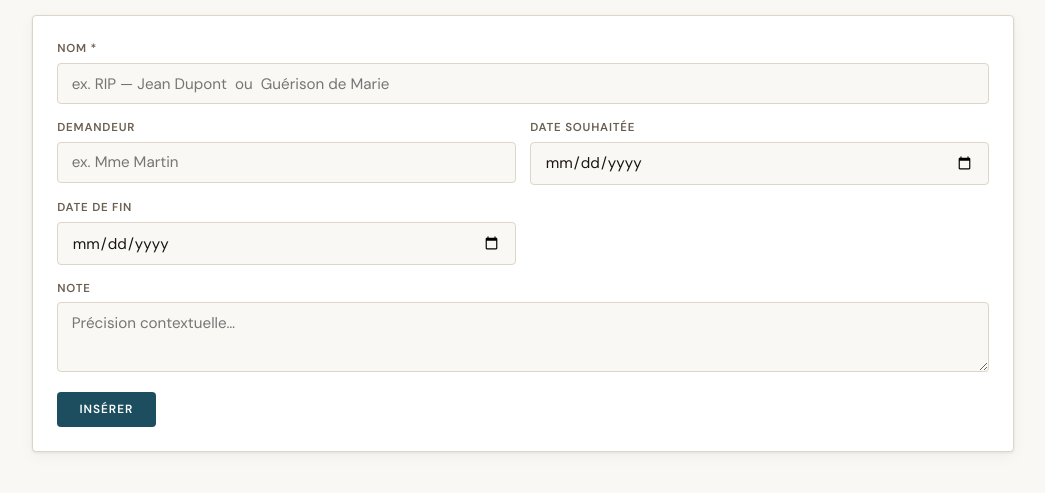
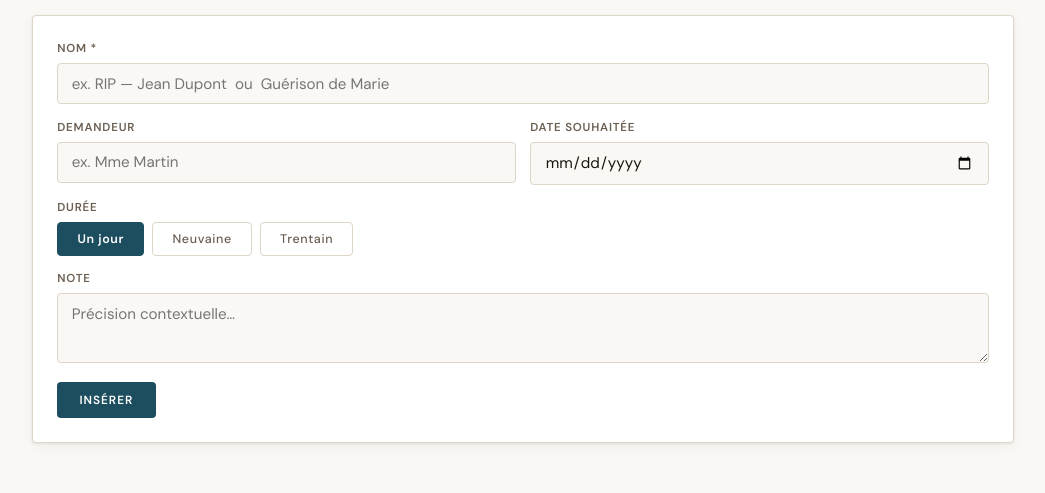
Before and after one commit to jmaidanatz/intention-messe, a FastAPI app: page / in a window 1280 px wide. Shown: the part 162-655 px from the top of the page, without its empty margins (117-1162 px from the left). Run offline with FastAPI, Linux system fonts and the light colour scheme.

Commit message:
Add files via upload

```diff
--- a/app.py
+++ b/app.py
@@ -250,6 +250,40 @@ def trouver_date_libre(depuis: date, map_jour: dict, duree: int = 1) -> Optional
     return None
 
 
+def _trouver_plus_proche(jour: date, map_jour: dict, duree: int, today: date,
+                          max_ecart: int = 60) -> Optional[date]:
+    """
+    Cherche la date libre la plus proche de `jour` en alternant avant et après :
+    J-1, J+1, J-2, J+2, ...  jusqu'à max_ecart jours d'écart.
+    Ne propose pas de date dans le passé (< today).
+    """
+    for ecart in range(1, max_ecart + 1):
+        for signe in (-1, 1):
+            candidate = jour + timedelta(days=signe * ecart)
+            if candidate < today:
+                continue
+            if duree == 1:
+                if est_libre(candidate, map_jour):
+                    return candidate
+            else:
+                # Vérifier que tout le bloc est libre et sans inamovibles/♦
+                ok = True
+                for offset in range(duree):
+                    j = candidate + timedelta(days=offset)
+                    for occ in map_jour.get(j, []):
+                        if occ["fixe"] or est_inamovible(occ, today):
+                            ok = False
+                            break
+                    if not ok:
+                        break
+                if ok:
+                    # Vérifier aussi la capacité pour chaque jour du bloc
+                    if all(est_libre(candidate + timedelta(days=o), map_jour)
+                           for o in range(duree)):
+                        return candidate
+    return None
+
+
 def detect_violations(intentions: list[dict]) -> list[dict]:
     map_jour = build_map_jour(intentions)
     aujourd = date.today()
@@ -445,6 +479,85 @@ async def api_date_libre(req: DateLibreRequest):
 @app.get("/api/violations")
 async def api_violations():
     return detect_violations(await fetch_all_intentions())
+
+
+@app.post("/api/violations/corriger")
+async def api_corriger_violations():
+    """
+    Pour chaque violation future :
+    - identifie les intentions déplaçables (sans ♦, non inamovibles)
+    - les déplace vers la date libre la plus proche de leur date actuelle
+      (cherche d'abord J-1, J+1, J-2, J+2… pour minimiser le décalage)
+    """
+    today = date.today()
+    intentions = await fetch_all_intentions()
+    violations = detect_violations(intentions)   # déjà filtrées ≥ aujourd'hui
+
+    if not violations:
+        return {"ok": True, "deplacements": [], "message": "Aucune violation à corriger."}
+
+    deplacements = []
+    erreurs = []
+
+    for viol in violations:
+        jour_viol = date.fromisoformat(viol["date"])
+        # Recharger après chaque déplacement pour avoir le map_jour à jour
+        intentions_fresh = await fetch_all_intentions(forcer=True)
+        map_jour = build_map_jour(intentions_fresh)
+        occs = map_jour.get(jour_viol, [])
+        cap  = capacite(jour_viol)
+        if len(occs) <= cap:
+            continue   # déjà résolu par un déplacement précédent
+
+        # Identifier les déplaçables : sans ♦, non inamovibles
+        deplacables = sorted(
+            [o for o in occs if not o["fixe"] and not est_inamovible(o, today)],
+            key=lambda o: (o["date_start"], o["id"]),
+            reverse=True   # déplacer les plus récents en premier
+        )
+
+        # Combien faut-il en déplacer ?
+        nb_a_deplacer = len(occs) - cap
+        a_deplacer = deplacables[:nb_a_deplacer]
+
+        if not a_deplacer:
+            erreurs.append({
+                "date": viol["date"],
+                "message": "Toutes les intentions sont fixes ou inamovibles."
+            })
+            continue
+
+        for intention in a_deplacer:
+            duree_int = (intention["date_end"] - intention["date_start"]).days + 1 \
+                        if intention["date_end"] else 1
+
+            # Chercher la date libre la plus proche (alternance avant/après)
+            intentions_fresh2 = await fetch_all_intentions(forcer=True)
+            map_fresh = build_map_jour(intentions_fresh2)
+            nouvelle_date = _trouver_plus_proche(jour_viol, map_fresh, duree_int, today)
+
+            if nouvelle_date is None:
+                erreurs.append({
+                    "date": viol["date"],
+                    "message": f"Impossible de replacer « {intention['nom']} » — aucune date libre trouvée."
+                })
+                continue
+
+            new_end = (nouvelle_date + timedelta(days=duree_int - 1)) if duree_int > 1 else None
+            await notion_update_date(intention["id"], nouvelle_date, new_end)
+            deplacements.append({
+                "nom":           intention["nom"],
+                "demandeur":     intention["demandeur"],
+                "ancienne_date": intention["date_start"].isoformat(),
+                "nouvelle_date": nouvelle_date.isoformat(),
+                "ecart_jours":   abs((nouvelle_date - jour_viol).days),
+            })
+
+    return {
+        "ok":          len(erreurs) == 0,
+        "deplacements": deplacements,
+        "erreurs":      erreurs,
+    }
 
 
 @app.post("/api/inserer")
--- a/templates/index.html
+++ b/templates/index.html
@@ -387,6 +387,33 @@
   .spinner.cache { display: none; }
   @keyframes spin { to { transform: rotate(360deg); } }
 
+  /* ── Boutons durée ── */
+  .duree-btns {
+    display: flex;
+    gap: .5rem;
+    flex-wrap: wrap;
+  }
+  .btn-duree {
+    font-family: 'DM Sans', sans-serif;
+    font-size: .78rem;
+    font-weight: 500;
+    letter-spacing: .05em;
+    padding: .5rem 1.2rem;
+    border-radius: var(--radius);
+    border: 1.5px solid var(--bordure);
+    background: transparent;
+    color: var(--texte2);
+    cursor: pointer;
+    transition: var(--trans);
+  }
+  .btn-duree:hover { border-color: var(--teal); color: var(--teal); }
+  .btn-duree.actif {
+    background: var(--teal);
+    border-color: var(--teal);
+    color: #fff;
+    font-weight: 600;
+  }
+
   @media (prefers-color-scheme: dark) {
     :root {
       --fond:    #111a1e;
@@ -458,9 +485,13 @@
             <label>Date souhaitée</label>
             <input type="date" id="date_souhaitee">
           </div>
-          <div class="champ">
-            <label>Date de fin</label>
-            <input type="date" id="date_fin">
+          <div class="champ" style="grid-column:1/-1">
+            <label>Durée</label>
+            <div class="duree-btns" id="duree-btns">
+              <button type="button" class="btn-duree actif" data-duree="1">Un jour</button>
+              <button type="button" class="btn-duree" data-duree="9">Neuvaine</button>
+              <button type="button" class="btn-duree" data-duree="30">Trentain</button>
+            </div>
           </div>
           <div class="champ" style="grid-column:1/-1">
             <label>Note</label>
@@ -522,6 +553,7 @@
     <div class="titre-section">Violations de capacité</div>
     <div class="btn-row" style="margin-bottom:1.2rem">
       <button class="btn btn-teal" id="btn-violations">Analyser</button>
+      <button class="btn btn-ghost" id="btn-corriger" style="display:none">Corriger</button>
       <span class="spinner cache" id="spin-viol"></span>
     </div>
     <div id="liste-violations"></div>
@@ -805,7 +837,7 @@ async function soumettreForme(force = false) {
     demandeur:      document.getElementById('demandeur').value.trim() || null,
     description:    document.getElementById('description').value.trim() || null,
     date_souhaitee: document.getElementById('date_souhaitee').value || null,
-    date_fin:       document.getElementById('date_fin').value || null,
+    date_fin:       calculerDateFin(document.getElementById('date_souhaitee').value || null, parseInt(document.querySelector('.btn-duree.actif').dataset.duree)),
     force_date:     force,
   };
   try {
@@ -836,6 +868,8 @@ async function soumettreForme(force = false) {
       afficherMsg('info', html, 'msg-inserer');
     } else { afficherMsg('succes', html, 'msg-inserer'); }
     document.getElementById('form-insertion').reset();
+    document.querySelectorAll('.btn-duree').forEach(b => b.classList.remove('actif'));
+    document.querySelector('.btn-duree[data-duree="1"]').classList.add('actif');
     // Une insertion peut déplacer des intentions sur plusieurs mois → invalider tout
     cache = {}; cacheGenere = 0; sauverCache();
   } catch(e) { afficherMsg('erreur', 'Erreur réseau : ' + e.message, 'msg-inserer'); }
@@ -872,21 +906,58 @@ document.getElementById('btn-dl').addEventListener('click', async () => {
 
 // ── Violations ───────────────────────────────────────────────────────────────
 document.getElementById('btn-violations').addEventListener('click', async () => {
-  const spin = document.getElementById('spin-viol');
-  const liste = document.getElementById('liste-violations');
-  spin.classList.remove('cache'); liste.innerHTML = '';
+  const spin    = document.getElementById('spin-viol');
+  const liste   = document.getElementById('liste-violations');
+  const btnCorr = document.getElementById('btn-corriger');
+  spin.classList.remove('cache'); liste.innerHTML = ''; btnCorr.style.display = 'none';
   try {
     const r = await fetch('/api/violations');
     const data = await r.json();
-    if (!data.length) { liste.innerHTML = '<div class="message info visible">Aucune violation détectée.</div>'; }
-    else {
+    if (!data.length) {
+      liste.innerHTML = '<div class="message info visible">Aucune violation détectée.</div>';
+    } else {
       data.forEach(v => {
         const div = document.createElement('div'); div.className = 'violation-item';
-        let html = `<div class="violation-date">${fmtDate(v.date)} — ${v.count}/${v.capacite}</div><ul style="list-style:none">`;
-        v.intentions.forEach(i => { html += `<li style="font-size:.86rem;color:var(--texte2);padding:.2rem 0">· ${i.nom}${i.demandeur?' ('+i.demandeur+')':''}</li>`; });
-        html += '</ul>'; div.innerHTML = html; liste.appendChild(div);
+        let h = `<div class="violation-date">${fmtDate(v.date)} — ${v.count}/${v.capacite}</div><ul style="list-style:none">`;
+        v.intentions.forEach(i => { h += `<li style="font-size:.86rem;color:var(--texte2);padding:.2rem 0">· ${i.nom}${i.demandeur?' ('+i.demandeur+')':''}</li>`; });
+        h += '</ul>'; div.innerHTML = h; liste.appendChild(div);
       });
+      btnCorr.style.display = '';   // afficher le bouton Corriger
     }
+  } catch(e) { liste.innerHTML = `<div class="message erreur visible">Erreur : ${e.message}</div>`; }
+  finally { spin.classList.add('cache'); }
+});
+
+document.getElementById('btn-corriger').addEventListener('click', async () => {
+  const spin    = document.getElementById('spin-viol');
+  const liste   = document.getElementById('liste-violations');
+  const btnCorr = document.getElementById('btn-corriger');
+  spin.classList.remove('cache'); liste.innerHTML = '';
+  try {
+    const r = await fetch('/api/violations/corriger', { method: 'POST' });
+    const data = await r.json();
+    let html = '';
+    if (data.deplacements.length) {
+      html += '<div class="message succes visible">';
+      html += `<strong>${data.deplacements.length} déplacement${data.deplacements.length > 1 ? 's' : ''} effectué${data.deplacements.length > 1 ? 's' : ''}</strong><br>`;
+      data.deplacements.forEach(d => {
+        const ecart = d.ecart_jours === 1 ? '1 jour' : `${d.ecart_jours} jours`;
+        html += `· <em>${d.nom}</em> : ${fmtDate(d.ancienne_date)} → ${fmtDate(d.nouvelle_date)} <span style="color:var(--texte3);font-size:.82rem">(+${ecart})</span><br>`;
+      });
+      html += '</div>';
+    }
+    if (data.erreurs.length) {
+      html += '<div class="message erreur visible" style="margin-top:.5rem">';
+      data.erreurs.forEach(e => { html += `· ${fmtDate(e.date)} : ${e.message}<br>`; });
+      html += '</div>';
+    }
+    if (!data.deplacements.length && !data.erreurs.length) {
+      html = '<div class="message info visible">Aucune violation à corriger.</div>';
+    }
+    liste.innerHTML = html;
+    btnCorr.style.display = 'none';
+    // Invalider le cache calendrier
+    cache = {}; cacheGenere = 0; sauverCache();
   } catch(e) { liste.innerHTML = `<div class="message erreur visible">Erreur : ${e.message}</div>`; }
   finally { spin.classList.add('cache'); }
 });
@@ -977,6 +1048,22 @@ function getDeviceName() {
 }
 const DEVICE_ID   = getDeviceId();
 const DEVICE_NAME = getDeviceName();
+
+// ── Boutons durée ─────────────────────────────────────────────────────────────
+document.querySelectorAll('.btn-duree').forEach(btn => {
+  btn.addEventListener('click', () => {
+    document.querySelectorAll('.btn-duree').forEach(b => b.classList.remove('actif'));
+    btn.classList.add('actif');
+  });
+});
+
+function calculerDateFin(dateDebut, duree) {
+  if (duree <= 1) return null;
+  if (!dateDebut) return null;
+  const d = new Date(dateDebut + 'T00:00:00');
+  d.setDate(d.getDate() + duree - 1);
+  return d.toISOString().split('T')[0];
+}
 
 async function majEtatBoutonNotif() {
   try {
```
